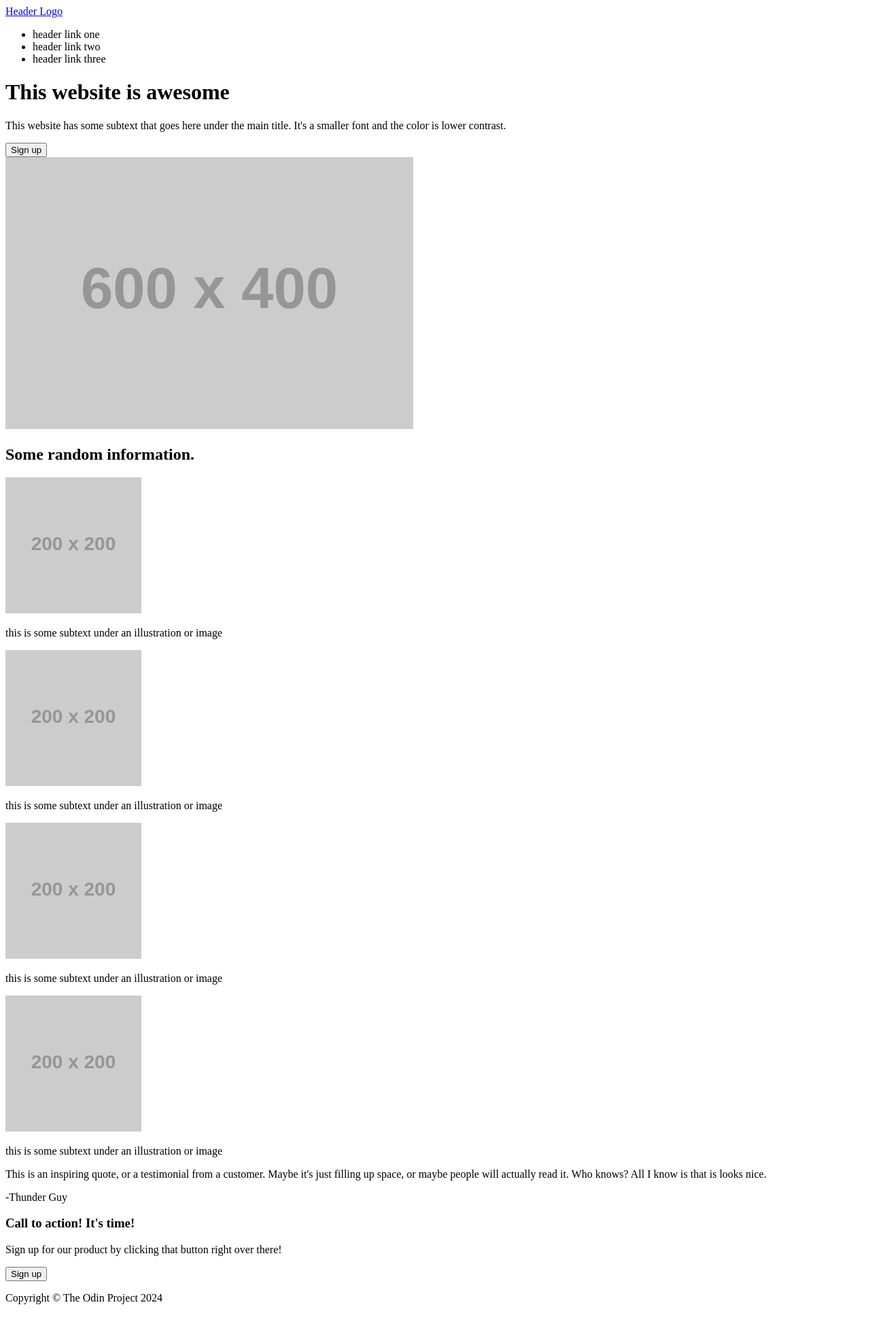
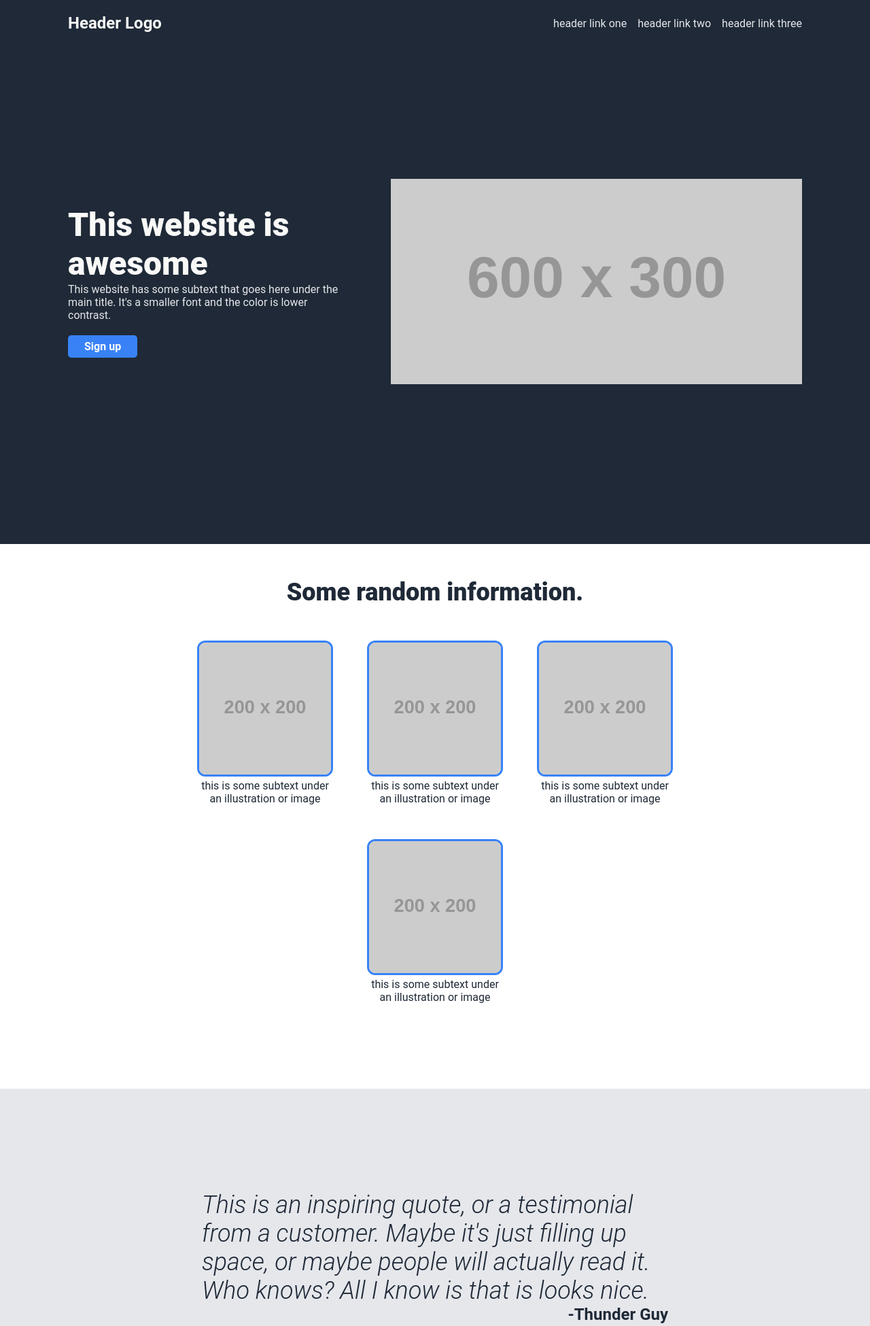
Before and after one commit to ismaeel-m/landing-page, a plain HTML site: page index.html in a window 1280 px wide. Shown: the top 1950 px of the page at 68% size. Drawn offline with Linux system fonts and the light colour scheme; placeholder pictures from the web are drawn by us.

Commit message:
Add CSS styling + restructure some divs

```diff
--- a/index.html
+++ b/index.html
@@ -4,28 +4,31 @@
     <meta charset="UTF-8">
     <meta name="viewport" content="width=device-width, initial-scale=1.0">
     <title>Landing Page Project</title>
+    <link rel="stylesheet" href="styles.css">
 </head>
 <body>
+    <div class="hero-section">
         <div class="header">
             <div class="logo-container">
                 <a href="#" class="logo">Header Logo</a>
             </div>
             <div class="links-container">
                 <ul class="links">
-                <li class="nav-link">header link one</li>
-                <li class="nav-link">header link two</li>
-                <li class="nav-link">header link three</li>
+                    <li class="nav-link"><a href="#">header link one</a></li>
+                    <li class="nav-link"><a href="#">header link two</a></li>
+                    <li class="nav-link"><a href="#">header link three</a></li>
                 </ul>
             </div>
         </div>
-    <div class="hero">
+        <div class="hero-container">
             <div class="hero-text-container">
                 <h1>This website is awesome</h1>
                 <p>This website has some subtext that goes here under the main title. It's a smaller font and the color is lower contrast.</p>
                 <button>Sign up</button>
             </div>
             <div class="img-container">
-            <img src="https://placehold.co/600x400/6d747e/ffffff/png?text=this+is+placeholder+for+an+image" alt="Placeholder image">
+                <img src="https://placehold.co/600x300/6d747e/ffffff/png?text=this+is+placeholder+for+an+image" alt="Placeholder image">
+            </div>
         </div>
     </div>
     <div class="card-section">
@@ -50,7 +53,7 @@
         </div>
     </div>
     <div class="quote-section">
-        <div class="quote">
+        <div class="quote-container">
             <p class="quote">This is an inspiring quote, or a testimonial from a customer. Maybe it's just filling up space, or maybe people will actually read it. Who knows? All I know is that is looks nice.</p>
             <p class="author">-Thunder Guy</p>
         </div>
--- a/styles.css
+++ b/styles.css
@@ -0,0 +1,204 @@
+/* CSS Reset */
+* {
+  margin: 0;
+  padding: 0;
+  box-sizing: border-box;
+  font-family: "Roboto", "Arial", sans-serif;
+}
+
+/* Global Styles */
+
+button {
+  background-color: #3882f6;
+  color: #fff;
+  border-radius: 5px;
+    padding: 7px 24px;
+    font-weight: bold;
+    font-size: 16px;
+    border: none;
+    text-wrap: nowrap;
+}
+
+h1 {
+  font-size: 48px;
+  font-weight: 800;
+}
+
+h2 {
+  color: #1f2937;
+  font-size: 36px;
+  font-weight: 800;
+}
+
+/* Section Styling */
+
+.hero-section{
+    min-height: 100vh;
+    padding: 20px 100px;
+    display: flex;
+    flex-direction: column;
+}
+
+.card-section{
+  padding: 50px 200px;
+  padding-bottom: 125px;
+  display: flex;
+  flex-direction: column;
+  align-items: center;
+  gap: 50px;
+  text-align: center;
+}
+
+.quote-section {
+  background-color: #e5e7eb;
+  color: #1f2937;
+  padding: 150px;
+  display: flex;
+  justify-content: center;
+  align-items: center;
+}
+
+.cta-section {
+  color: #fff;
+  display: flex;
+  justify-content: center;
+  align-items: center;
+  padding: 100px;
+}
+
+.hero-section,
+footer {
+  background-color: #1f2937;
+  color: #f9faf8;
+}
+
+footer{
+    text-align: center;
+    display: flex;
+    justify-content: center;
+    align-items: center;
+    padding: 30px;
+}
+
+/* Hero Section Styling */
+
+.hero-text-container p,
+.nav-link a {
+  color: #e5e7eb;
+}
+
+.logo {
+  color: #f9faf8;
+  font-size: 24px;
+  font-weight: bold;
+}
+
+.nav-link a, .logo{
+  text-decoration: none;
+}
+
+.header{
+    display: flex;
+    align-items: center;
+    justify-content: space-between;
+    flex-wrap: wrap;
+}
+
+.links{
+    list-style-type: none;
+    display: flex;
+    gap: 16px;
+}
+
+.hero-container{
+    display: flex;
+    flex: 1 1 auto;
+    align-items: center;
+    gap: 70px;
+    flex-wrap: wrap;
+}
+
+.hero-text-container{
+    flex: 1 1 400px;
+    display: flex;
+    flex-direction: column;
+    justify-content: center;
+    align-items: start;
+    gap: 20px;
+}
+
+.hero-text-container p {
+    margin-top: -20px;
+}
+
+.img-container{
+    flex: 1 2 auto;
+    display: flex;
+    justify-content: end;
+    align-items: center;
+}
+
+img{
+    width: 100%;
+    height: auto;
+    max-width: 800px;
+}
+
+/* Card Section Styling */
+
+.card-container {
+  color: #1f2937;
+  display: flex;
+  align-items: center;
+  justify-content: center;
+  flex-wrap: wrap;
+  gap: 50px;
+}
+
+.card{
+    flex: 0 0 200px;
+}
+
+.card img{
+    border-radius: 12px;
+    border: #3882f6 solid;
+}
+
+/* Quote Section Styling */
+
+.quote-container{
+    width: 70%;
+}
+
+.quote{
+    font-size: 36px;
+    font-weight: 300;
+    font-style: italic;
+}
+
+.author{
+    font-weight: bold;
+    text-align: end;
+    font-size: 24px;
+}
+
+/* CTA Section Styling */
+
+.cta-banner{
+    background-color: #3882f6;
+    display: flex;
+    align-items: center;
+    justify-content: space-between;
+    gap: 50px;
+    padding: 2vw 5vw;
+    border-radius: 5px;
+    width: 100%;
+}
+
+.cta-banner p{
+    color: #e5e7eb;
+}
+
+.cta-banner button{
+    border: #fff solid 1px;
+}
```
Lines whose indentation alone changed are shown as unchanged.
